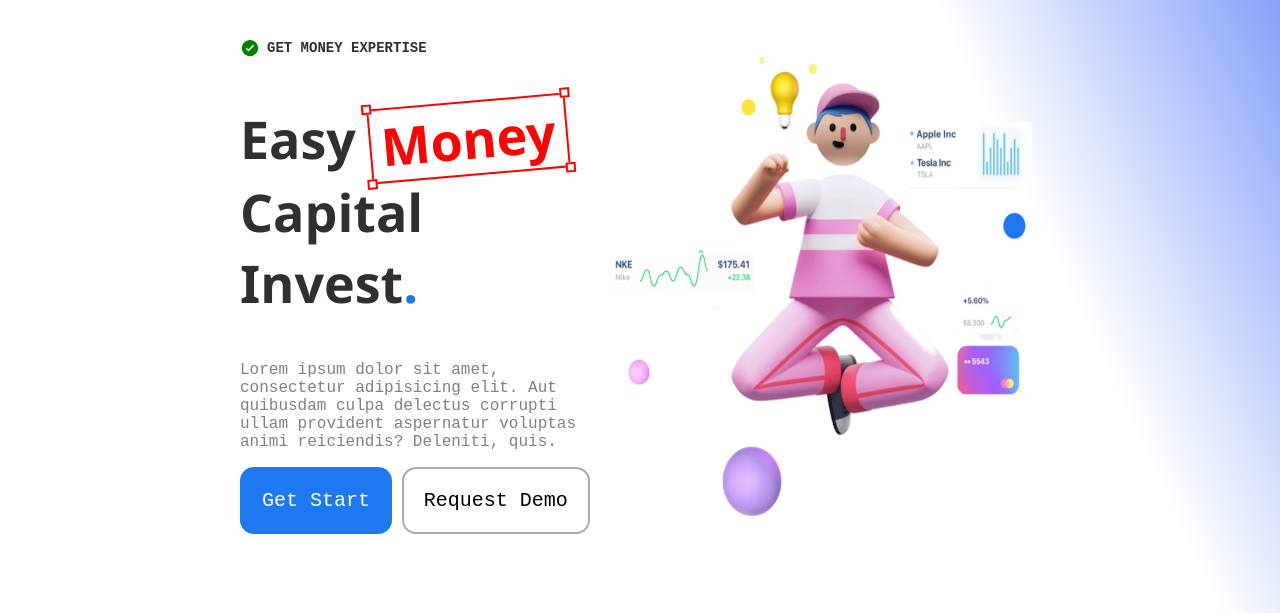
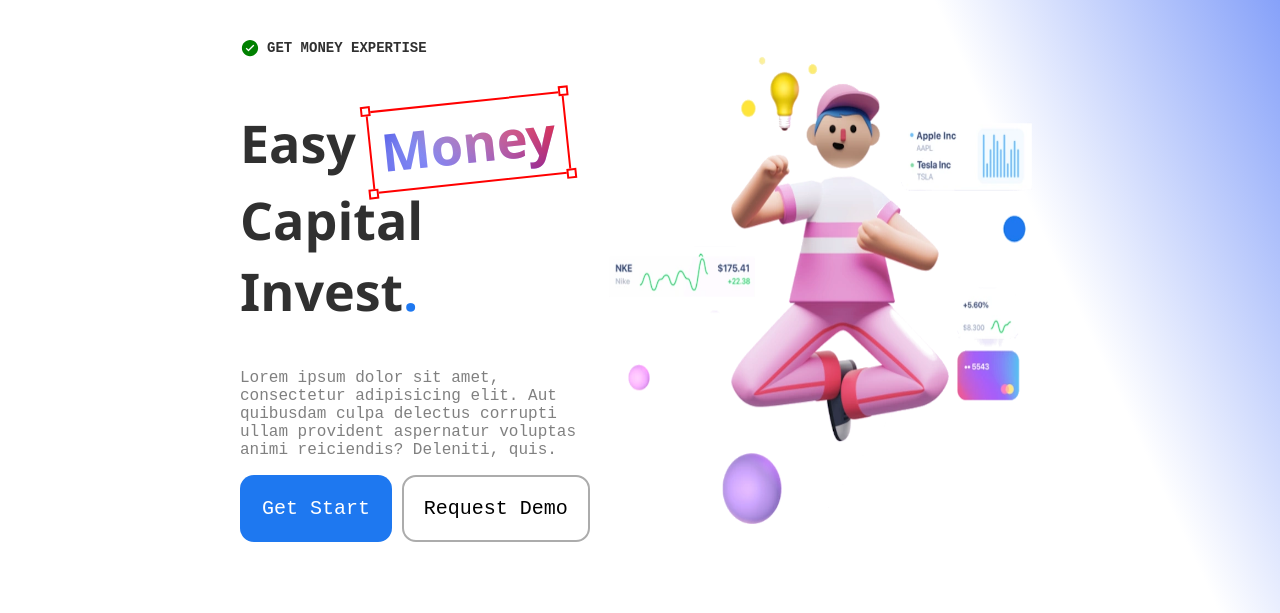
Before and after one commit to sxlx333/07-09-easy-money, a website: page index.html in a window 1280 px wide. Shown: the part 161-774 px from the top of the page. Drawn offline with Linux system fonts and the light colour scheme.

Commit message:
title element

```diff
--- a/css/hero.css
+++ b/css/hero.css
@@ -40,10 +40,14 @@ section.container > img.person {
 .hero .main-title > .crazy,
 .hero .main-title:hover > .crazy {
     display: inline-block;
-    padding: 0 10px;
-    color: #ff0202;
+    padding: 4px 10px;
+    background: -webkit-linear-gradient(217deg, rgba(255,0,0,.8), rgba(255,0,0,0) 70.71%),
+    linear-gradient(127deg, rgba(11, 25, 224, 0.8), rgba(0,255,0,0) 70.71%),
+    linear-gradient(336deg, rgba(0,0,255,.8), rgba(0,0,255,0) 70.71%);
+    -webkit-background-clip: text;
+    -webkit-text-fill-color: transparent;
     border: 2px solid red;
-    transform: rotate(-5deg);
+    transform: rotate(-6deg);
 }
 .hero .description {
     color:grey;
--- a/css/main.css
+++ b/css/main.css
@@ -41,7 +41,7 @@ header.container {
     display: flex;
     flex-wrap: wrap;
     gap: 20px 40px;
-    border: 1px solid red;
+    /* border: 1px solid red; */
     justify-content: center;
     align-content: flex-start;
     max-height: 550px;
```
